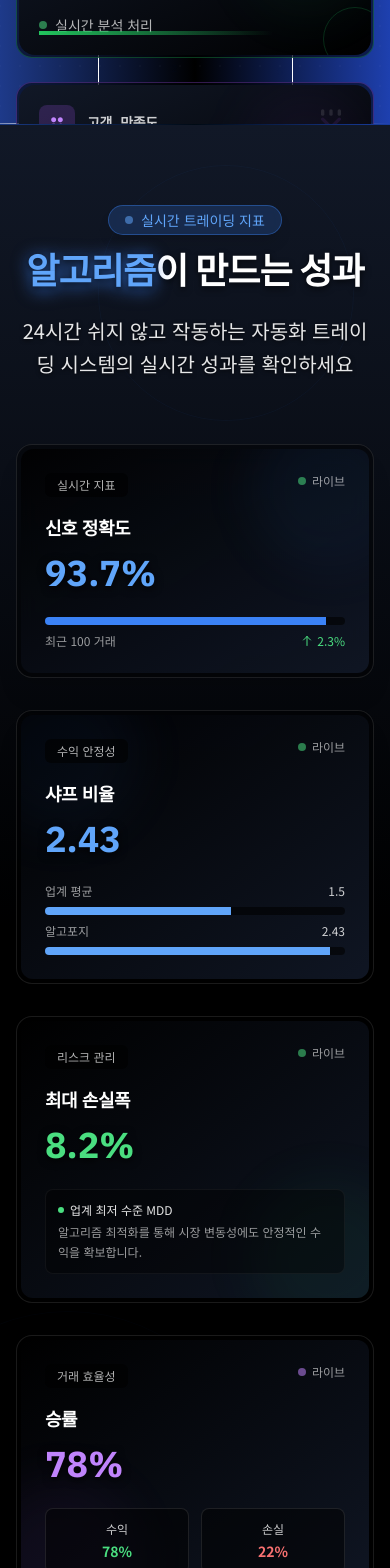
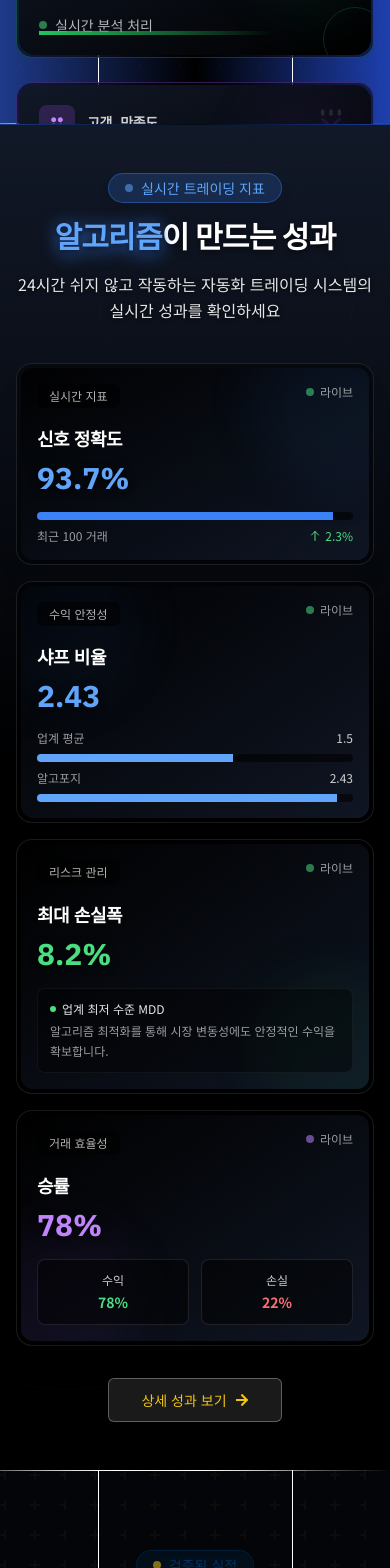
Before and after one commit to HSfac/finance-algoforge, a Next.js app: page / in a window 390 px wide. Shown: the part 1620-3188 px from the top of the page. Built offline with nearby package versions, Linux system fonts and the light colour scheme.

Commit message:
메인페이지 두번째섹션 안보이는 문 해결

```diff
--- a/src/app/page.tsx
+++ b/src/app/page.tsx
@@ -993,7 +993,7 @@ export default function Home() {
       `}</style>
 
       {/* 핵심 성과 지표 섹션 추가 */}
-      <AnimatedSection className="bg-gradient-to-b from-gray-900 via-black to-black py-20 relative overflow-hidden">
+      <AnimatedSection className="bg-gradient-to-b from-gray-900 via-black to-black py-12 md:py-20 relative overflow-hidden">
         {/* 배경 효과 */}
         <div className="absolute inset-0 bg-grid-pattern opacity-10"></div>
         <div className="absolute inset-0 overflow-hidden opacity-20">
@@ -1001,28 +1001,28 @@ export default function Home() {
           <div className="absolute bottom-20 right-1/3 w-96 h-96 rounded-full border border-blue-500/20 animate-pulse-slow"></div>
         </div>
 
-        <div className="container relative z-10">
+        <div className="container relative z-10 px-4 md:px-8">
           <AnimatedItem>
-            <div className="max-w-3xl mx-auto text-center mb-16">
+            <div className="max-w-3xl mx-auto text-center mb-10 md:mb-16">
               <div className="inline-block px-4 py-1 rounded-full bg-blue-500/20 backdrop-blur-sm border border-blue-500/40 mb-4 text-sm font-medium text-blue-400 shadow-lg">
                 <span className="flex items-center gap-2">
                   <span className="inline-block w-2 h-2 rounded-full bg-blue-400 animate-pulse"></span>
                   실시간 트레이딩 지표
                 </span>
               </div>
-              <h2 className="text-4xl md:text-5xl font-bold mb-6 font-heading text-shadow-lg text-white">
+              <h2 className="text-3xl md:text-4xl lg:text-5xl font-bold mb-4 md:mb-6 font-heading text-shadow-lg text-white">
                 <span className="text-blue-400 drop-shadow-[0_2px_8px_rgba(59,130,246,0.7)]">알고리즘</span>이 만드는 성과
               </h2>
-              <p className="text-xl text-white/90 max-w-2xl mx-auto leading-relaxed drop-shadow-[0_1px_2px_rgba(0,0,0,0.9)]">
+              <p className="text-base md:text-xl text-white/90 max-w-2xl mx-auto leading-relaxed drop-shadow-[0_1px_2px_rgba(0,0,0,0.9)]">
                 24시간 쉬지 않고 작동하는 자동화 트레이딩 시스템의 실시간 성과를 확인하세요
               </p>
             </div>
           </AnimatedItem>
 
-          <div className="grid grid-cols-1 md:grid-cols-2 lg:grid-cols-4 gap-8">
+          <div className="grid grid-cols-1 sm:grid-cols-2 lg:grid-cols-4 gap-4 md:gap-8">
             <AnimatedItem delay={0.1}>
               <div className="bg-black/40 backdrop-blur-md p-1 rounded-2xl overflow-hidden border border-white/10 shadow-xl">
-                <div className="bg-gradient-to-br from-black/80 to-gray-900/90 rounded-xl p-6 relative overflow-hidden h-full">
+                <div className="bg-gradient-to-br from-black/80 to-gray-900/90 rounded-xl p-4 md:p-6 relative overflow-hidden h-full">
                   {/* 배경 효과 */}
                   <div className="absolute -top-10 -right-10 w-40 h-40 bg-blue-500/5 rounded-full blur-xl"></div>
 
@@ -1035,9 +1035,9 @@ export default function Home() {
                       </div>
                     </div>
 
-                    <h3 className="text-lg font-bold text-white mb-3">신호 정확도</h3>
-                    <div className="flex items-center gap-2 mb-6">
-                      <span className="text-4xl font-bold font-heading text-blue-400 drop-shadow-[0_2px_4px_rgba(0,0,0,0.9)]">
+                    <h3 className="text-lg font-bold text-white mb-2 md:mb-3">신호 정확도</h3>
+                    <div className="flex items-center gap-2 mb-4 md:mb-6">
+                      <span className="text-3xl md:text-4xl font-bold font-heading text-blue-400 drop-shadow-[0_2px_4px_rgba(0,0,0,0.9)]">
                         <CounterAnimation end={93.7} decimals={1} suffix="%" />
                       </span>
                     </div>
@@ -1062,7 +1062,7 @@ export default function Home() {
 
             <AnimatedItem delay={0.2}>
               <div className="bg-black/40 backdrop-blur-md p-1 rounded-2xl overflow-hidden border border-white/10 shadow-xl">
-                <div className="bg-gradient-to-br from-black/80 to-gray-900/90 rounded-xl p-6 relative overflow-hidden h-full">
+                <div className="bg-gradient-to-br from-black/80 to-gray-900/90 rounded-xl p-4 md:p-6 relative overflow-hidden h-full">
                   {/* 배경 효과 */}
                   <div className="absolute -top-10 -left-10 w-40 h-40 bg-blue-500/5 rounded-full blur-xl"></div>
 
@@ -1075,9 +1075,9 @@ export default function Home() {
                       </div>
                     </div>
 
-                    <h3 className="text-lg font-bold text-white mb-3">샤프 비율</h3>
-                    <div className="flex items-center gap-2 mb-6">
-                      <span className="text-4xl font-bold font-heading text-blue-400 drop-shadow-[0_2px_4px_rgba(0,0,0,0.9)]">
+                    <h3 className="text-lg font-bold text-white mb-2 md:mb-3">샤프 비율</h3>
+                    <div className="flex items-center gap-2 mb-4 md:mb-6">
+                      <span className="text-3xl md:text-4xl font-bold font-heading text-blue-400 drop-shadow-[0_2px_4px_rgba(0,0,0,0.9)]">
                         <CounterAnimation end={2.43} decimals={2} suffix="" />
                       </span>
                     </div>
@@ -1105,7 +1105,7 @@ export default function Home() {
 
             <AnimatedItem delay={0.3}>
               <div className="bg-black/40 backdrop-blur-md p-1 rounded-2xl overflow-hidden border border-white/10 shadow-xl">
-                <div className="bg-gradient-to-br from-black/80 to-gray-900/90 rounded-xl p-6 relative overflow-hidden h-full">
+                <div className="bg-gradient-to-br from-black/80 to-gray-900/90 rounded-xl p-4 md:p-6 relative overflow-hidden h-full">
                   {/* 배경 효과 */}
                   <div className="absolute -bottom-10 -right-10 w-40 h-40 bg-green-500/5 rounded-full blur-xl"></div>
 
@@ -1118,9 +1118,9 @@ export default function Home() {
                       </div>
                     </div>
 
-                    <h3 className="text-lg font-bold text-white mb-3">최대 손실폭</h3>
-                    <div className="flex items-center gap-2 mb-6">
-                      <span className="text-4xl font-bold font-heading text-green-400 drop-shadow-[0_2px_4px_rgba(0,0,0,0.9)]">
+                    <h3 className="text-lg font-bold text-white mb-2 md:mb-3">최대 손실폭</h3>
+                    <div className="flex items-center gap-2 mb-4 md:mb-6">
+                      <span className="text-3xl md:text-4xl font-bold font-heading text-green-400 drop-shadow-[0_2px_4px_rgba(0,0,0,0.9)]">
                         <CounterAnimation end={8.2} decimals={1} suffix="%" />
                       </span>
                     </div>
@@ -1141,7 +1141,7 @@ export default function Home() {
 
             <AnimatedItem delay={0.4}>
               <div className="bg-black/40 backdrop-blur-md p-1 rounded-2xl overflow-hidden border border-white/10 shadow-xl">
-                <div className="bg-gradient-to-br from-black/80 to-gray-900/90 rounded-xl p-6 relative overflow-hidden h-full">
+                <div className="bg-gradient-to-br from-black/80 to-gray-900/90 rounded-xl p-4 md:p-6 relative overflow-hidden h-full">
                   {/* 배경 효과 */}
                   <div className="absolute -bottom-10 -left-10 w-40 h-40 bg-purple-500/5 rounded-full blur-xl"></div>
 
@@ -1154,9 +1154,9 @@ export default function Home() {
                       </div>
                     </div>
 
-                    <h3 className="text-lg font-bold text-white mb-3">승률</h3>
-                    <div className="flex items-center gap-2 mb-6">
-                      <span className="text-4xl font-bold font-heading text-purple-400 drop-shadow-[0_2px_4px_rgba(0,0,0,0.9)]">
+                    <h3 className="text-lg font-bold text-white mb-2 md:mb-3">승률</h3>
+                    <div className="flex items-center gap-2 mb-4 md:mb-6">
+                      <span className="text-3xl md:text-4xl font-bold font-heading text-purple-400 drop-shadow-[0_2px_4px_rgba(0,0,0,0.9)]">
                         <CounterAnimation end={78} suffix="%" />
                       </span>
                     </div>
@@ -1178,7 +1178,7 @@ export default function Home() {
           </div>
 
           <AnimatedItem delay={0.5}>
-            <div className="flex justify-center mt-12">
+            <div className="flex justify-center mt-8 md:mt-12">
               <Link href="/performance">
                 <Button
                   variant="outline"
```
